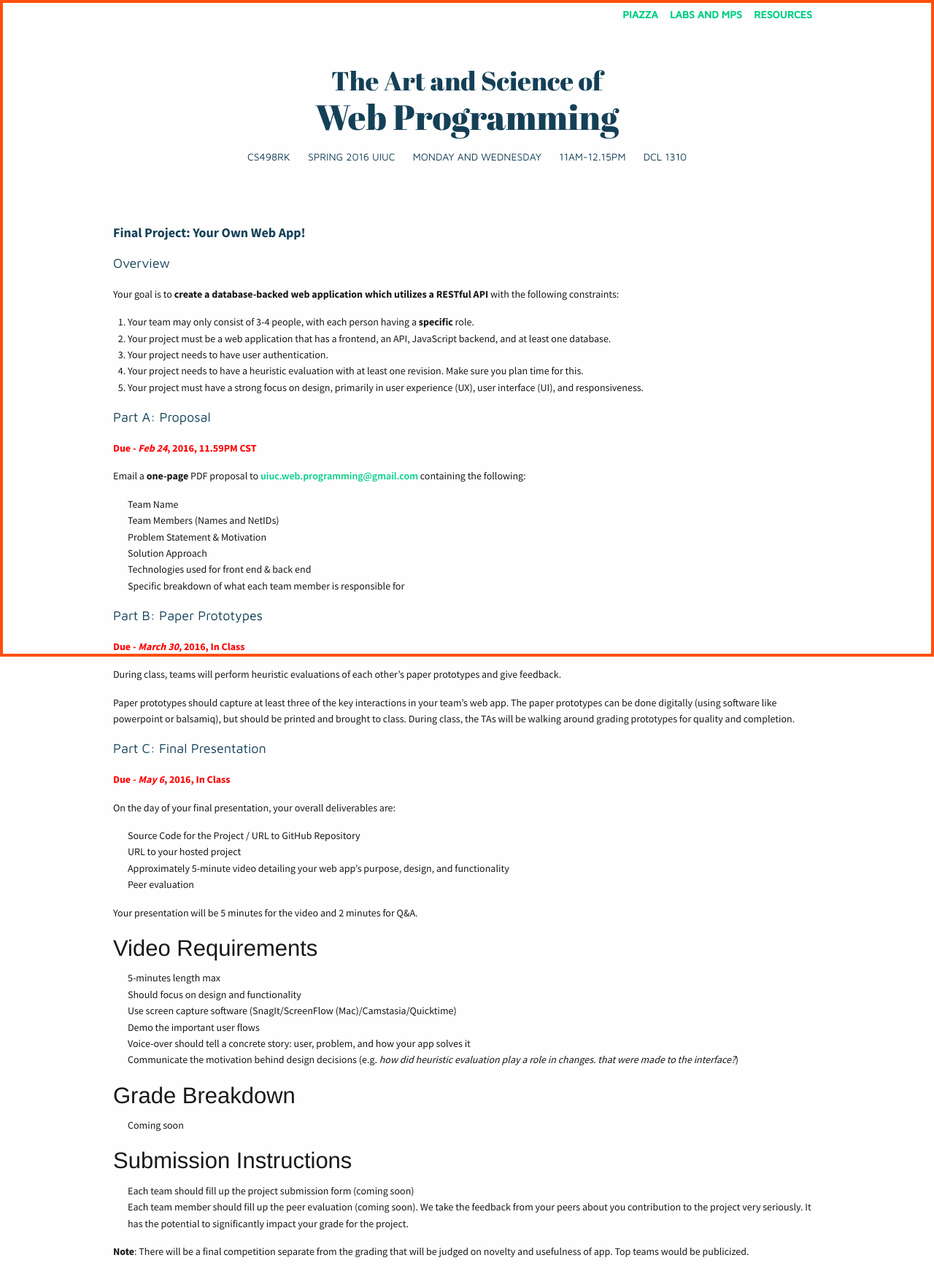
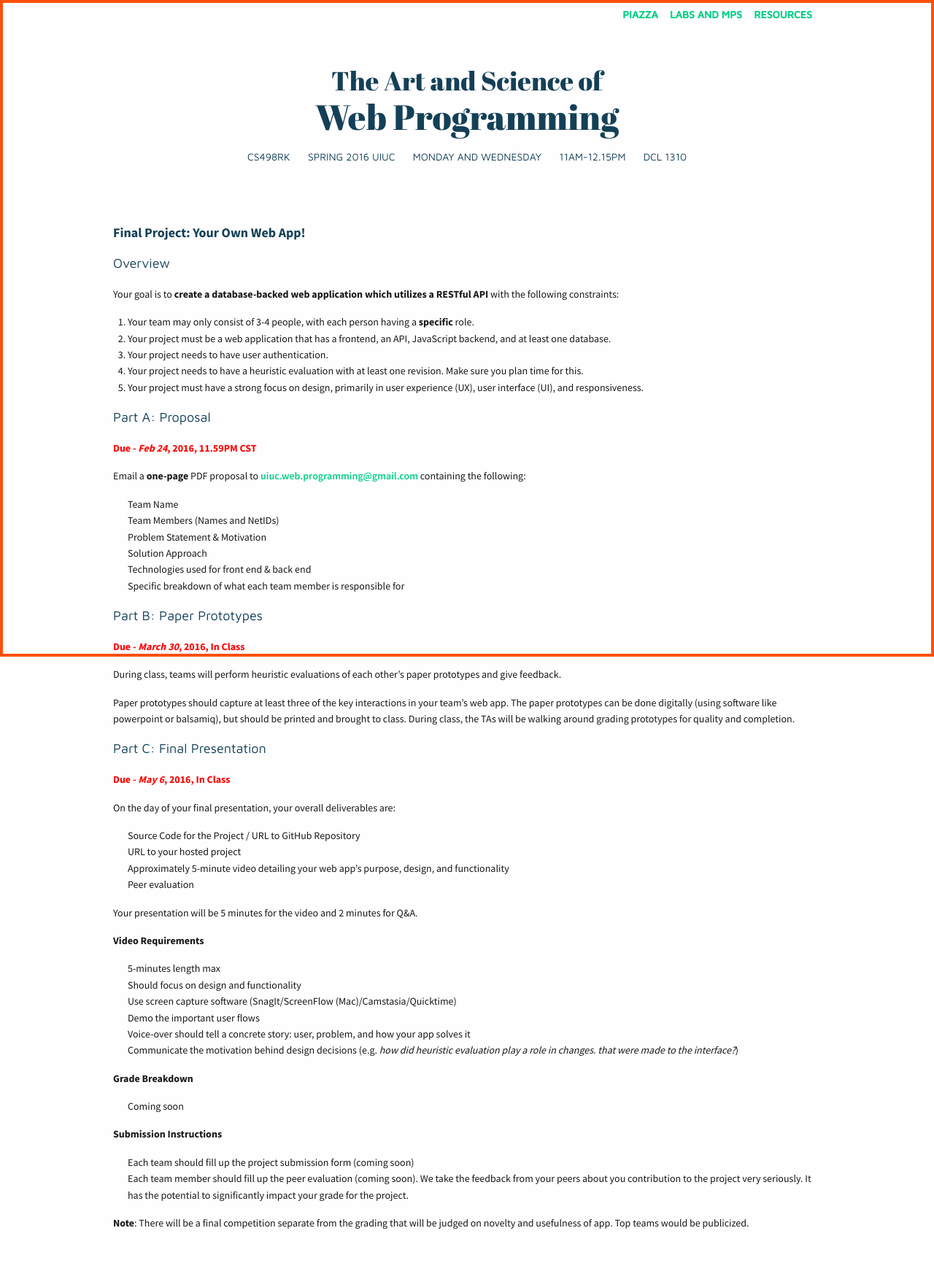
Before and after one commit to biplabdeka/fa2016, a Jekyll site: the page built from _posts/2016-2-15-Final.md, in a window 1280 px wide. Shown: the whole page at 73% size. Built offline with Jekyll 4.4.1, drawn with Linux system fonts in a browser that asks for light colours; nearby versions of some CDN libraries; after the commit the page ends 1703 px from its top, so only the background shows below that.

Commit message:
added final project details

```diff
--- a/_posts/2016-2-15-Final.md
+++ b/_posts/2016-2-15-Final.md
@@ -50,7 +50,7 @@ On the day of your final presentation, your overall deliverables are:
 
 Your presentation will be 5 minutes for the video and 2 minutes for Q&amp;A.
 
-<h3>Video Requirements</h3>
+<b>Video Requirements</b>
 
 + 5-minutes length max
 + Should focus on design and functionality
@@ -59,11 +59,11 @@ Your presentation will be 5 minutes for the video and 2 minutes for Q&amp;A.
 + Voice-over should tell a concrete story: user, problem, and how your app solves it
 + Communicate the motivation behind design decisions (e.g. _how did heuristic evaluation play a role in changes. that were made to the interface?_)
 
-<h3>Grade Breakdown</h3>
+<b>Grade Breakdown</b>
 
 + Coming soon
 
-<h3>Submission Instructions</h3>
+<b>Submission Instructions</b>
 
 + Each team should fill up the project submission form (coming soon)
 + Each team member should fill up the  peer evaluation (coming soon). We take the feedback from your peers about you contribution to the project very seriously. It has the potential to significantly impact your grade for the project.
```
